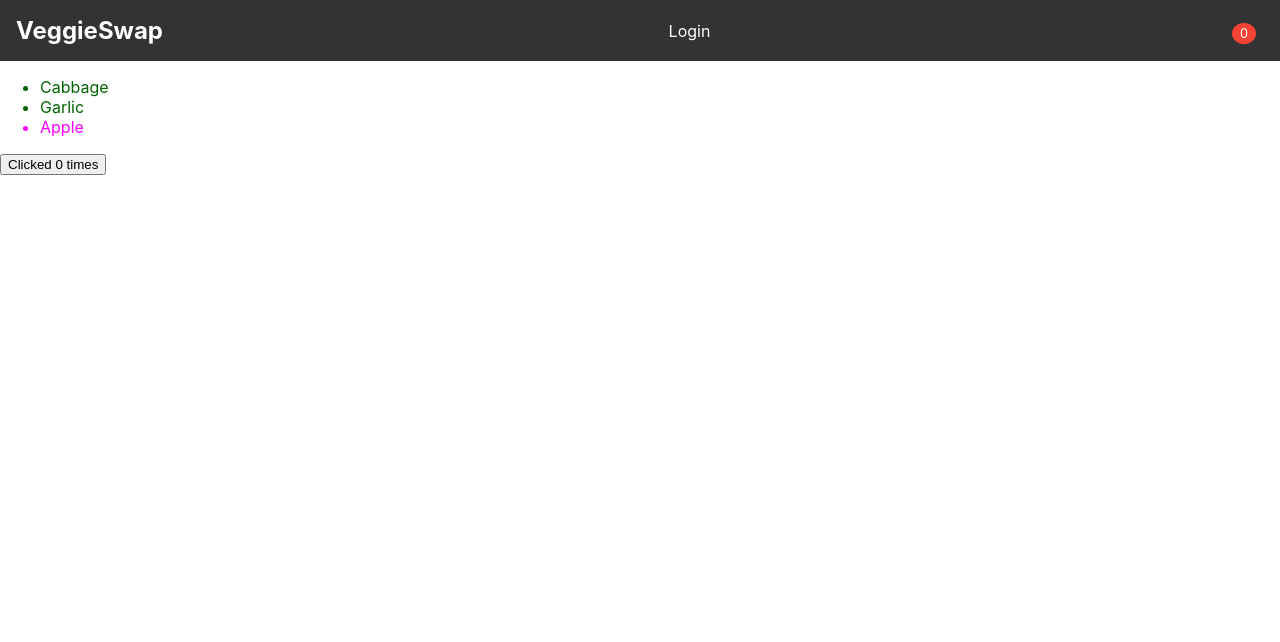
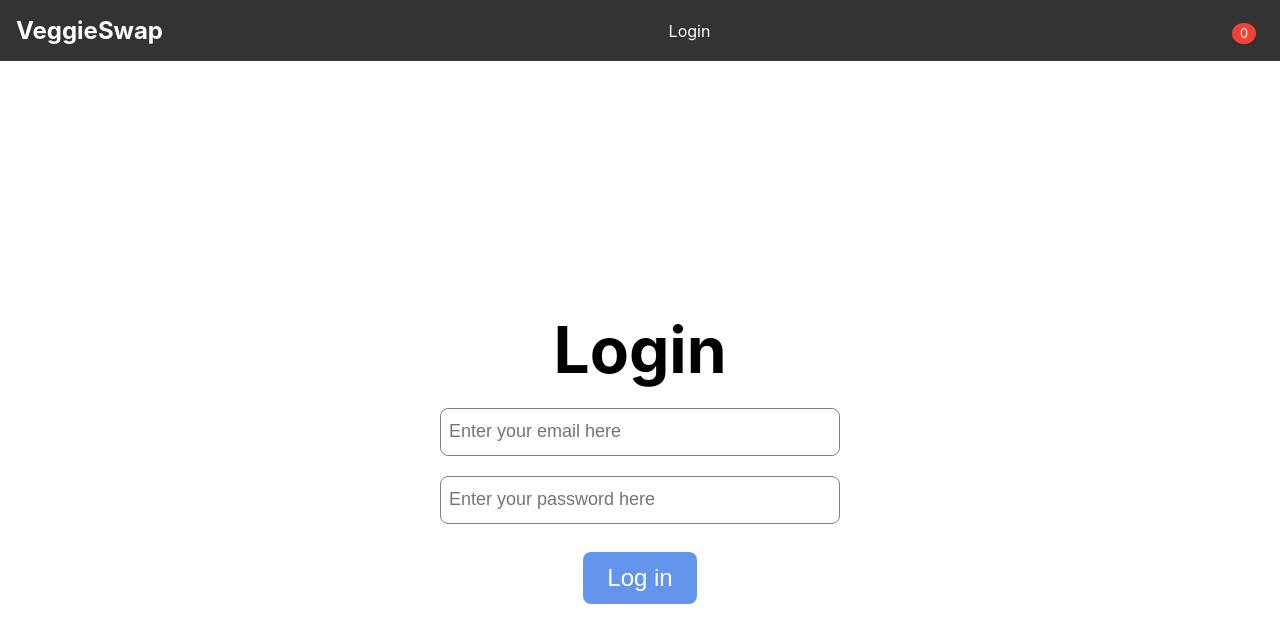
Before and after one commit to blairezh/veggieswap, a React (Create React App) app in the folder veggieswap/: page /login in a window 1280 px wide. Shown: the top 642 px of the page. Built offline with nearby package versions, Linux system fonts and the light colour scheme.

Commit message:
add base login page frontend

```diff
--- a/veggieswap/src/App.css
+++ b/veggieswap/src/App.css
@@ -1,38 +1,62 @@
-.App {
-  text-align: center;
+.mainContainer {
+  flex-direction: column;
+  display: flex;
+  align-items: center;
+  justify-content: center;
+  height: 100vh;
 }
 
-.App-logo {
-  height: 40vmin;
-  pointer-events: none;
+.titleContainer {
+  display: flex;
+  flex-direction: column;
+  font-size: 64px;
+  font-weight: bolder;
+  align-items: center;
+  justify-content: center;
 }
 
-@media (prefers-reduced-motion: no-preference) {
-  .App-logo {
-    animation: App-logo-spin infinite 20s linear;
-  }
+.resultContainer, .historyItem {
+  flex-direction: row;
+  display: flex;
+  width: 400px;
+  align-items: center;
+  justify-content: space-between;
 }
 
-.App-header {
-  background-color: #282c34;
-  min-height: 100vh;
+.historyContainer {
+  flex-direction: column;
+  display: flex;
+  height: 200px;
+  align-items: center;
+  flex-grow: 5;
+  justify-content: flex-start;
+}
+
+.buttonContainer {
   display: flex;
   flex-direction: column;
   align-items: center;
   justify-content: center;
-  font-size: calc(10px + 2vmin);
-  color: white;
+  height: 260px;
 }
 
-.App-link {
-  color: #61dafb;
+.inputContainer {
+  display: flex;
+  flex-direction: column;
+  align-items: flex-start;
+  justify-content: center;
 }
 
-@keyframes App-logo-spin {
-  from {
-    transform: rotate(0deg);
-  }
-  to {
-    transform: rotate(360deg);
-  }
+.inputContainer > .errorLabel {
+  color: red;
+  font-size: 12px;
 }
+
+.inputBox {
+  height: 48px;
+  width: 400px;
+  font-size: large;
+  border-radius: 8px;
+  border: 1px solid grey;
+  padding-left: 8px;
+}
--- a/veggieswap/src/App.js
+++ b/veggieswap/src/App.js
@@ -7,13 +7,22 @@ import {
 } from "react-router-dom";
 import Home from "./pages";
 import Login from "./pages/login";
+import './App.css'
+import { useEffect, useState } from 'react'
 
 function App() {
+  const [loggedIn, setLoggedIn] = useState(false)
+  const [email, setEmail] = useState('')
+
   return (
       <Router>
           <Navbar />
           <Routes>
-                <Route exact path="/" element={<Home />} />
+              <Route
+                path="/"
+                element={<Home email={email} loggedIn={loggedIn} setLoggedIn={setLoggedIn} />}
+              />
+              <Route path="/login" element={<Login setLoggedIn={setLoggedIn} setEmail={setEmail} />} />
               <Route path="/login" element={<Login />} />
           </Routes>
       </Router>
--- a/veggieswap/src/index.css
+++ b/veggieswap/src/index.css
@@ -1,13 +1,53 @@
+html,
 body {
+  padding: 0;
   margin: 0;
-  font-family: -apple-system, BlinkMacSystemFont, 'Segoe UI', 'Roboto', 'Oxygen',
-    'Ubuntu', 'Cantarell', 'Fira Sans', 'Droid Sans', 'Helvetica Neue',
+  font-family:
+    -apple-system,
+    BlinkMacSystemFont,
+    Segoe UI,
+    Roboto,
+    Oxygen,
+    Ubuntu,
+    Cantarell,
+    Fira Sans,
+    Droid Sans,
+    Helvetica Neue,
     sans-serif;
-  -webkit-font-smoothing: antialiased;
-  -moz-osx-font-smoothing: grayscale;
+}
+
+* {
+  box-sizing: border-box;
+}
+
+main {
+  padding: 5rem 0;
+  flex: 1;
+  display: flex;
+  flex-direction: column;
+  justify-content: center;
+  align-items: center;
 }
 
 code {
-  font-family: source-code-pro, Menlo, Monaco, Consolas, 'Courier New',
+  background: #fafafa;
+  border-radius: 5px;
+  padding: 0.75rem;
+  font-family:
+    Menlo,
+    Monaco,
+    Lucida Console,
+    Courier New,
     monospace;
 }
+
+input[type='button'] {
+  border: none;
+  background: cornflowerblue;
+  color: white;
+  padding: 12px 24px;
+  margin: 8px;
+  font-size: 24px;
+  border-radius: 8px;
+  cursor: pointer;
+}
--- a/veggieswap/src/pages/index.js
+++ b/veggieswap/src/pages/index.js
@@ -1,23 +1,31 @@
-import { useState } from 'react';
+import React from 'react'
+import { useNavigate } from 'react-router-dom'
 
-function MyButton() {
-  const [count, setCount] = useState(0);
+const Home = (props) => {
+  const { loggedIn, email } = props
+  const navigate = useNavigate()
 
-  function handleClick() {
-    setCount(count + 1);
+  const onButtonClick = () => {
+    // You'll update this function later
   }
 
   return (
-    <button onClick={handleClick}>
-      Clicked {count} times
-    </button>
-  );
+    <div className="mainContainer">
+      <div className={'titleContainer'}>
+        <div>Welcome!</div>
+      </div>
+      <div>This is the home page.</div>
+      <div className={'buttonContainer'}>
+        <input
+          className={'inputButton'}
+          type="button"
+          onClick={onButtonClick}
+          value={loggedIn ? 'Log out' : 'Log in'}
+        />
+        {loggedIn ? <div>Your email address is {email}</div> : <div />}
+      </div>
+    </div>
+  )
 }
 
-export default function ShoppingList() {
-  return (
-    <div>
-      <MyButton />
-    </div>
-  );
-}
+export default Home
--- a/veggieswap/src/pages/login.js
+++ b/veggieswap/src/pages/login.js
@@ -1,42 +1,74 @@
-import { useState } from 'react';
+import React, { useState } from 'react'
+import { useNavigate } from 'react-router-dom'
 
-function MyButton() {
-  const [count, setCount] = useState(0);
+const Login = (props) => {
+  const [email, setEmail] = useState('')
+  const [password, setPassword] = useState('')
+  const [emailError, setEmailError] = useState('')
+  const [passwordError, setPasswordError] = useState('')
 
-  function handleClick() {
-    setCount(count + 1);
-    alert('You clicked me!');
+  const navigate = useNavigate()
+
+  const onButtonClick = () => {
+    // Set initial error values to empty
+    setEmailError('')
+    setPasswordError('')
+
+    // Check if the user has entered both fields correctly
+    if ('' === email) {
+      setEmailError('Please enter your email')
+      return
+    }
+
+    if (!/^[\w-\.]+@([\w-]+\.)+[\w-]{2,4}$/.test(email)) {
+      setEmailError('Please enter a valid email')
+      return
+    }
+
+    if ('' === password) {
+      setPasswordError('Please enter a password')
+      return
+    }
+
+    if (password.length < 7) {
+      setPasswordError('The password must be 8 characters or longer')
+      return
+    }
+
+    // Authentication calls will be made here...
   }
 
   return (
-    <button onClick={handleClick}>
-      Clicked {count} times
-    </button>
-  );
+    <div className={'mainContainer'}>
+      <div className={'titleContainer'}>
+        <div>Login</div>
+      </div>
+      <br />
+      <div className={'inputContainer'}>
+        <input
+          value={email}
+          placeholder="Enter your email here"
+          onChange={(ev) => setEmail(ev.target.value)}
+          className={'inputBox'}
+        />
+        <label className="errorLabel">{emailError}</label>
+      </div>
+      <br />
+      <div className={'inputContainer'}>
+        <input
+          value={password}
+          placeholder="Enter your password here"
+          onChange={(ev) => setPassword(ev.target.value)}
+          className={'inputBox'}
+        />
+        <label className="errorLabel">{passwordError}</label>
+      </div>
+      <br />
+      <div className={'inputContainer'}>
+        <input className={'inputButton'} type="button" onClick={onButtonClick} value={'Log in'} />
+      </div>
+    </div>
+  )
 }
 
-const products = [
-  { title: 'Cabbage', isFruit: false, id: 1 },
-  { title: 'Garlic', isFruit: false, id: 2 },
-  { title: 'Apple', isFruit: true, id: 3 },
-];
-
-export default function ShoppingList() {
-  const listItems = products.map(product =>
-    <li
-      key={product.id}
-      style={{
-        color: product.isFruit ? 'magenta' : 'darkgreen'
-      }}
-    >
-      {product.title}
-    </li>
-  );
-
-  return (
-    <div>
-      <ul>{listItems}</ul>
-      <MyButton />
-    </div>
-  );
-}
+export default Login
```
Lines whose indentation alone changed are shown as unchanged.
